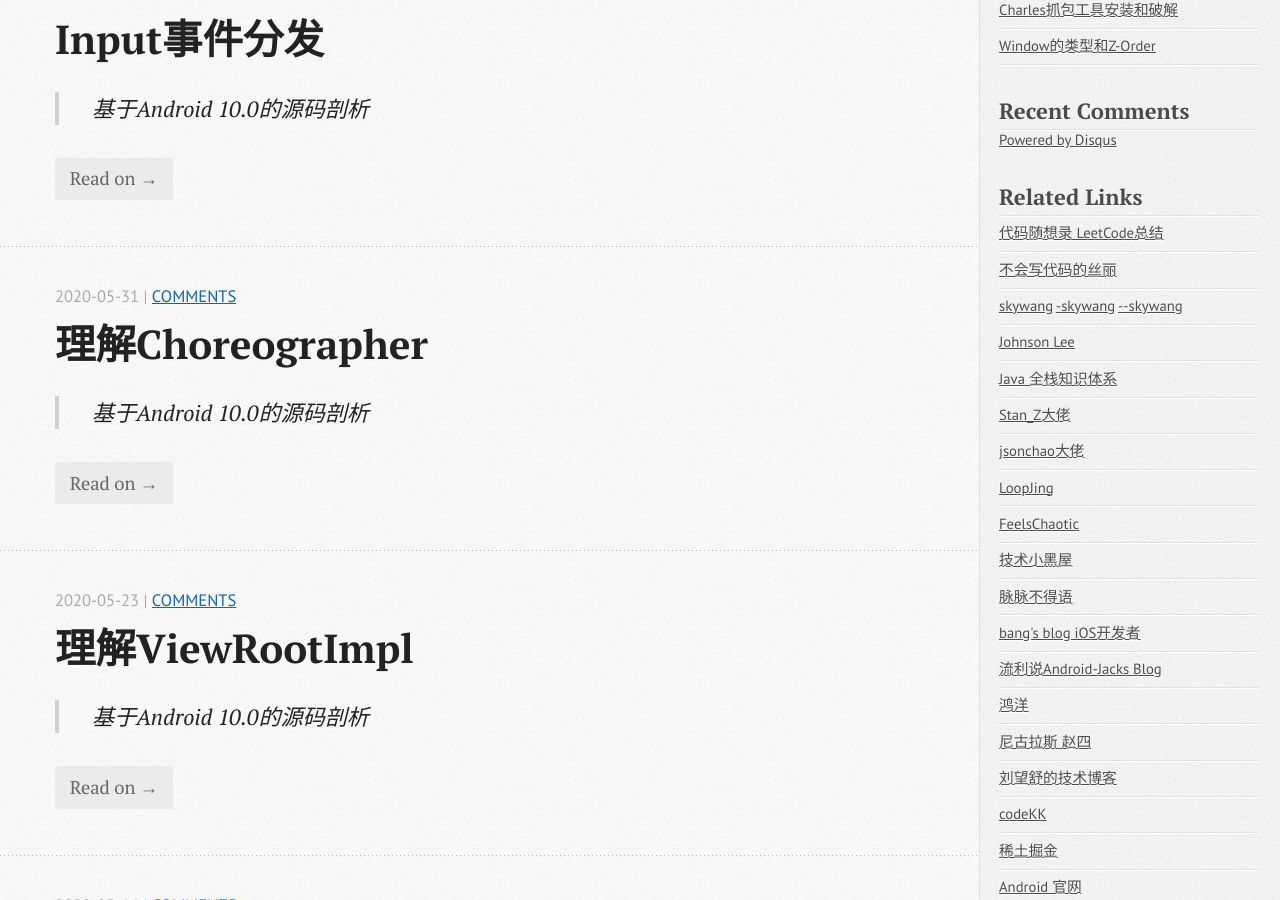
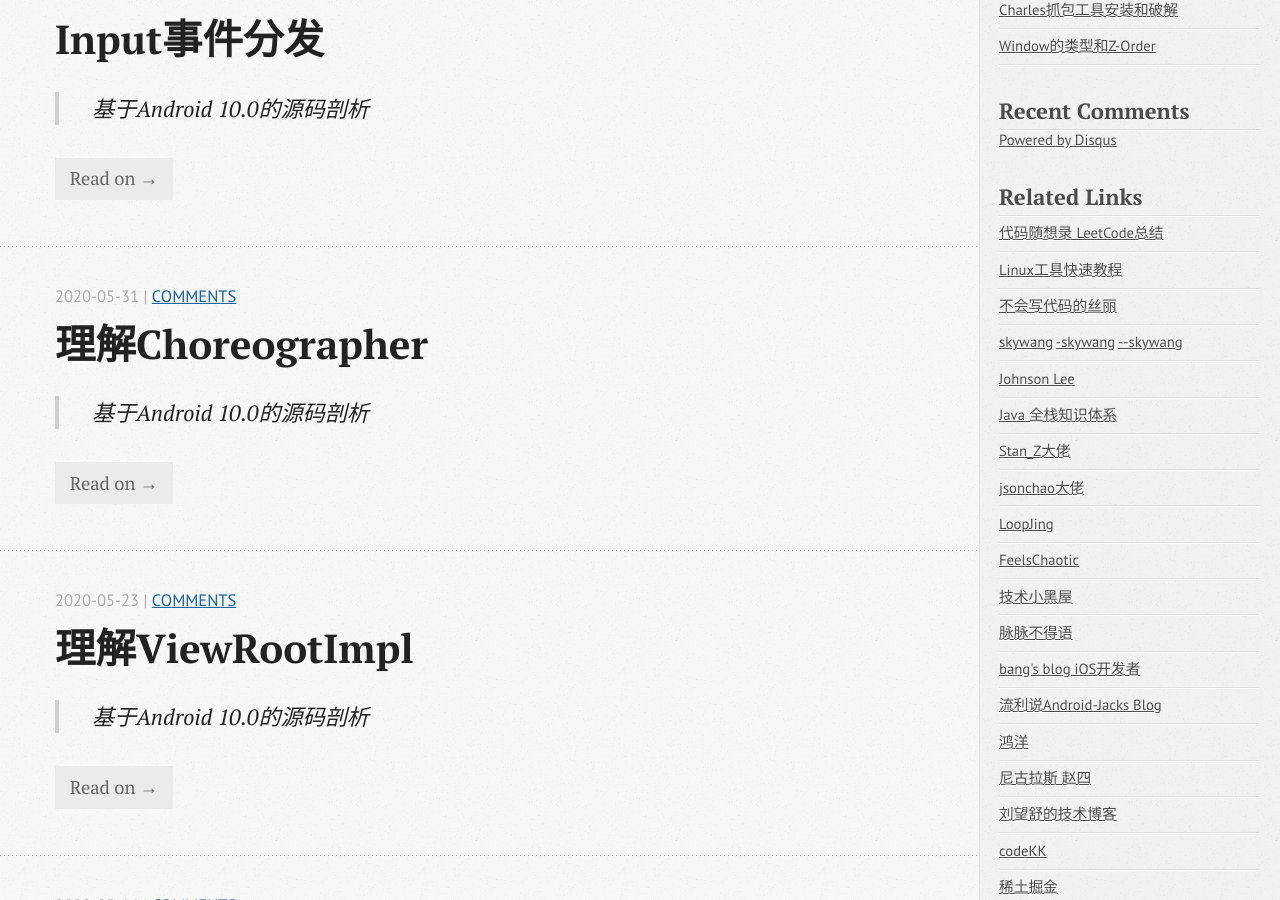
Before and after one commit to wangxinghe/wangxinghe.github.io, a Jekyll site: the page built from index.html, in a window 1280 px wide and 900 px high, scrolled down 1518 px. Built offline with Jekyll 4.4.1, drawn with Linux system fonts in a browser that asks for light colours; the list of posts is cut into pages by our own code; comment, search, counter and statistics services are not loaded.

Commit message:
update fl

```diff
--- a/_includes/asides/friendlink.html
+++ b/_includes/asides/friendlink.html
@@ -3,6 +3,9 @@
 	<ul id="recent_posts">
       <li class="post">
             <a href="https://programmercarl.com/">代码随想录 LeetCode总结</a>
+      </li>
+      <li class="post">
+            <a href="https://linuxtools-rst.readthedocs.io/zh_CN/latest/index.html">Linux工具快速教程</a>
       </li>
       <li class="post">
             <a href="https://fanmingyi.blog.csdn.net/">不会写代码的丝丽</a>
```
